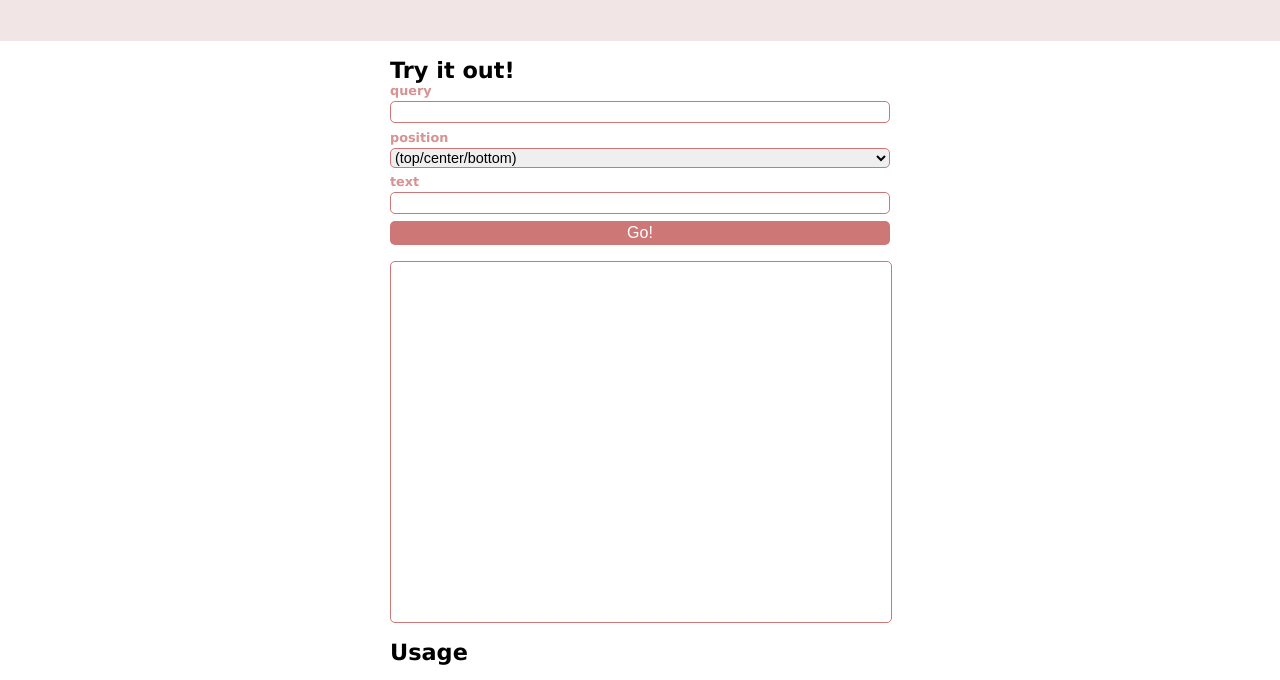
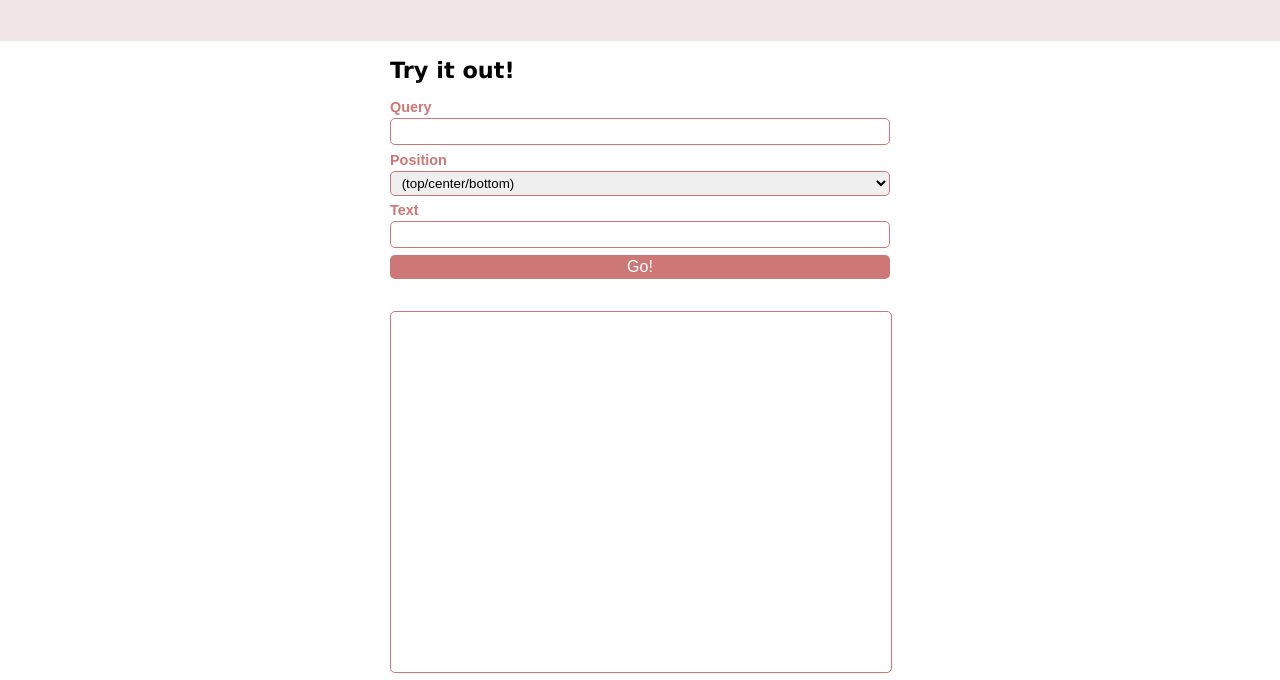
Before and after one commit to Aadv1k/memer, a website: page views/index.html in a window 1280 px wide. Shown: the part 119-799 px from the top of the page. Drawn offline with Linux system fonts and the light colour scheme; files that its build step writes are made by us from their sources; files whose address does not match are found by name.

Commit message:
Improve the site design

```diff
--- a/public/style.css
+++ b/public/style.css
@@ -23,9 +23,8 @@
   flex-direction: column;
   justify-content: center;
   padding-inline: .5em;
+  gap: 1em;
 }
-
-
 
 .try-it__form div {
   display: flex;
@@ -48,20 +47,18 @@
   transform: translateY(5px);
 }
 
-
 .try-it__form label {
   color: #CE7777;
-  opacity: .8;
-  font-size: .8em;
+  font-size: .9em;
   font-weight: bold;
-  font-family: Verdana, Geneva, Tahoma, sans-serif;
+  text-transform: capitalize;
 }
 
 .try-it__form input, .try-it__form select {
   outline: none;
   border: 1px solid #CE7777;
-  height: 20px;
-  font-size: .9em;
+  height: 25px;
+  padding: 0 .5em;
   border-radius: 5px;
 }
 
```
